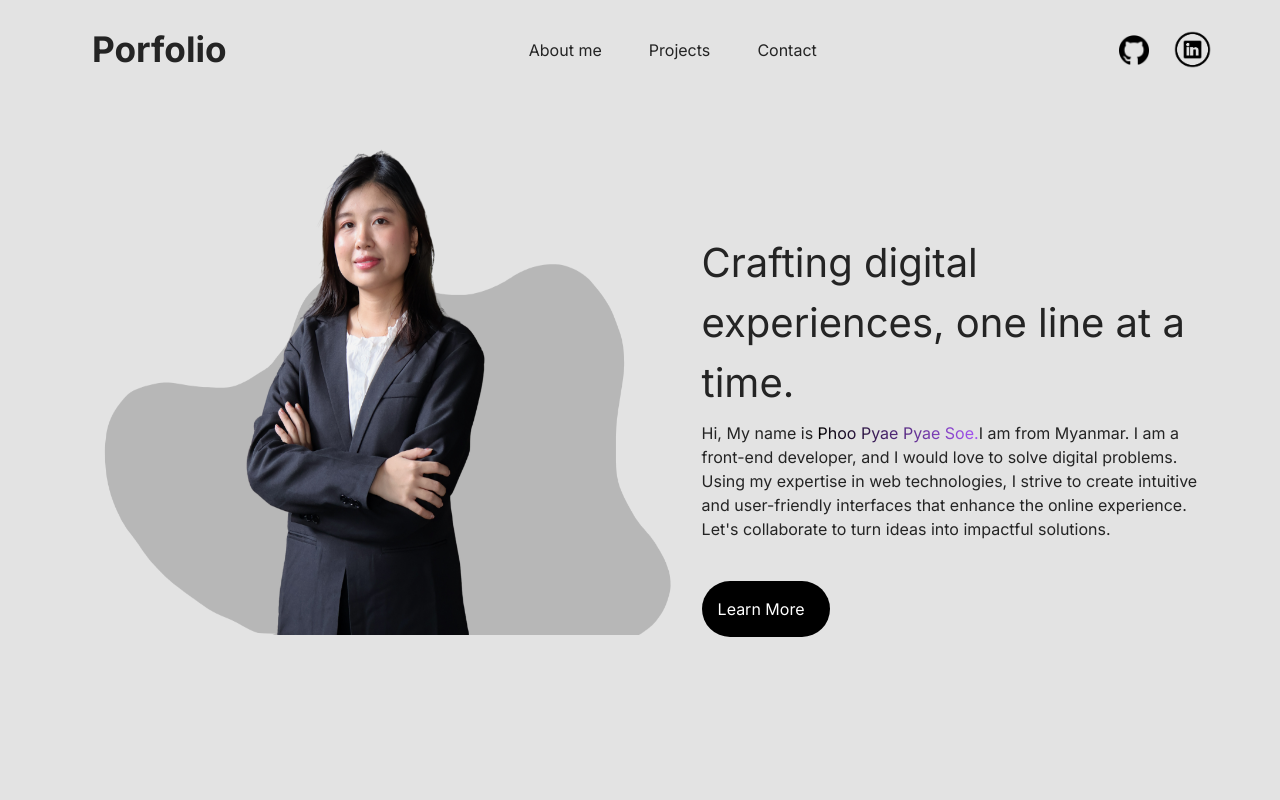
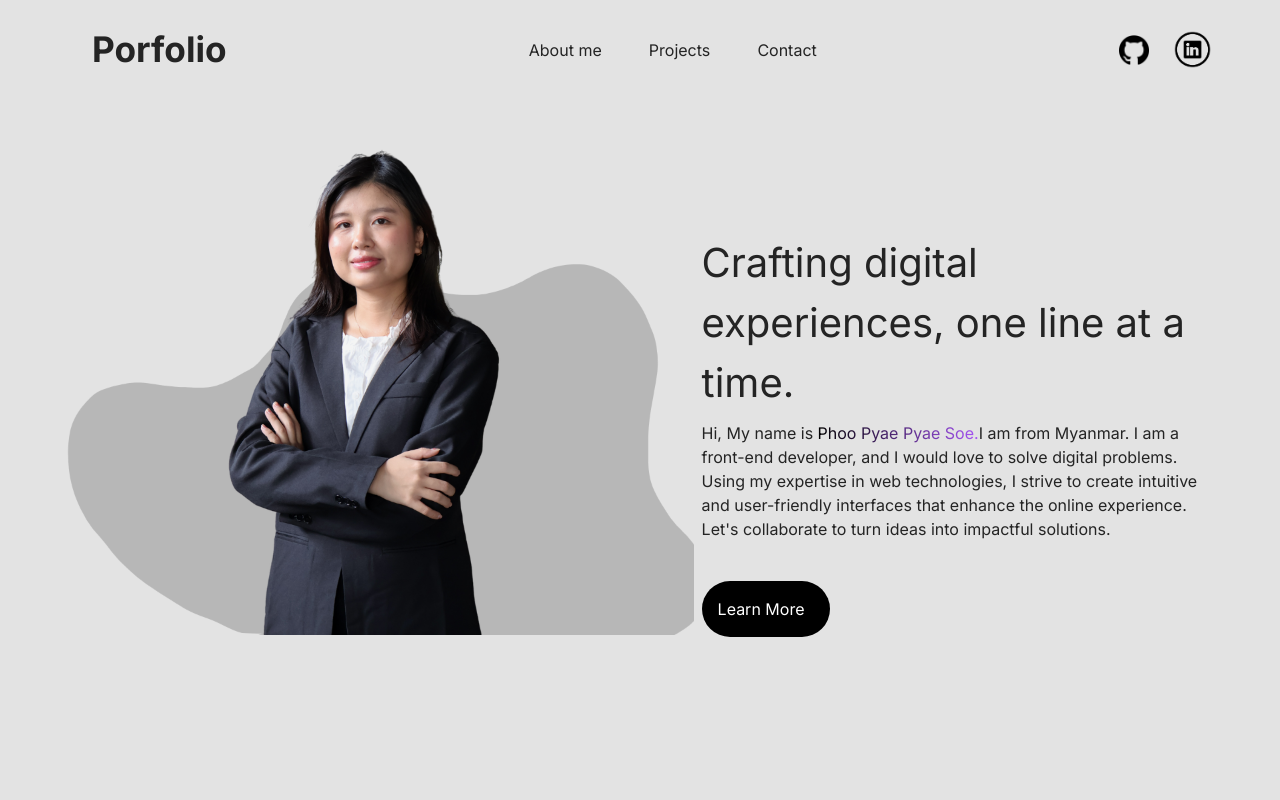
Before and after one commit to phoopyae1/Porfolio_Update, a Next.js app: page / in a window 1280 px wide. Shown: the top 800 px of the page. Built offline with nearby package versions, Linux system fonts and the light colour scheme.

Commit message:
add aspect-ratio

```diff
--- a/src/components/Aboutme/Aboutme.jsx
+++ b/src/components/Aboutme/Aboutme.jsx
@@ -5,7 +5,7 @@ const Aboutme = () => {
     <div className="lg:p-0  mt-[2px] mr-[60px] ml-[60px]">
       <div className=" sm:flex sm:flex-col  md:flex md:flex-row md:mt-9 lg:flex-row lg:h-[40rem] lg:flex lg:items-center mb-[5rem]">
         <div className=" sm:w-screen  md:flex md:justify-content md:w-[60%]  lg:w-[55%]  ">
-          <Image src="/Phoo.PNG" width={1000} height={800} alt="photos" className="sm:w-screen  md:w-[100%] md:h-[20rem] lg:flex lg:w-full lg:h-[45rem] lg:z-10 lg:mt-[-20rem]"/>
+          <Image src="/Phoo.PNG" width={1000} height={800} alt="photos" className="sm:w-screen  md:w-[100%] md:h-[20rem] lg:flex lg:w-full lg:h-[45rem] lg:z-10 lg:mt-[-20rem] lg:aspect-auto:1/1 lg:height-auto lg:object-cover"/>
         </div>
         <div className=" sm:flex sm:flex-col sm:w-screen  md:flex md:w-[70%] md:flex-col lg:flex lg:flex-col  lg:w-[45%] lg:ml-2 ">
           <h1 className="flex text-[2.5rem] md-text-[1rem] ">Crafting digital experiences, one line at a time.</h1>
```
